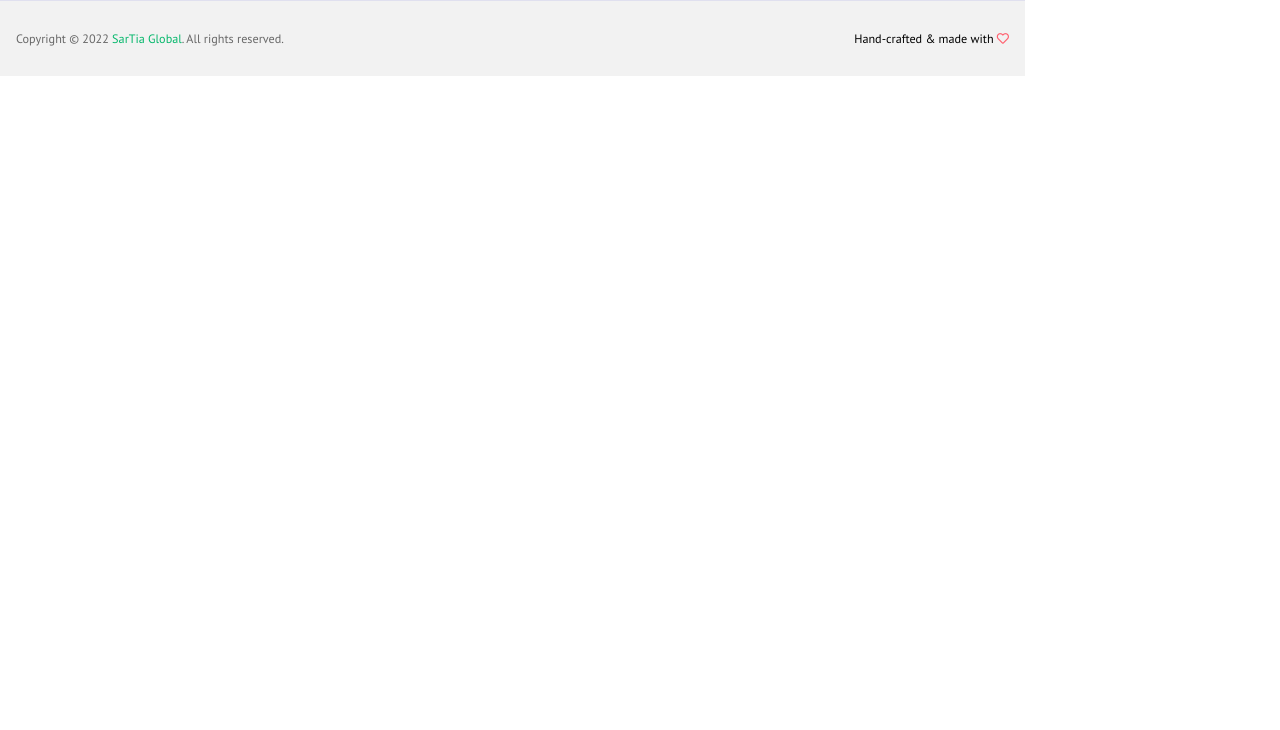
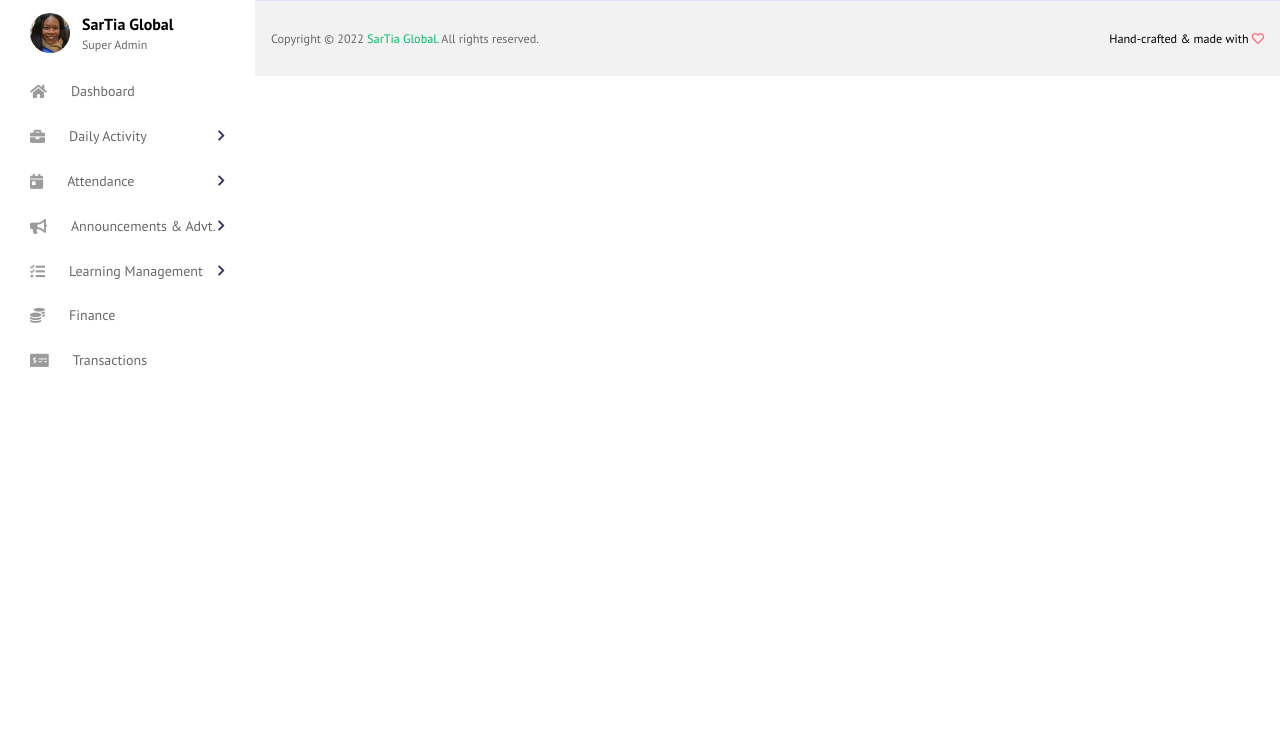
Before and after one commit to birusharmaa/ssss, a CodeIgniter 4 app: template app/Views/admin/dashboard/index.php in a window 1280 px wide. Shown: the part 70-800 px from the top of the page. Run offline with PHP 8.4 and a stand-in for CodeIgniter, Linux system fonts and the light colour scheme; the template is opened without the code that fills it, so the values that code supplies are empty; some libraries are stand-ins or nearby versions.

Commit message:
added sidebar

```diff
--- a/app/Views/admin/dashboard/index.php
+++ b/app/Views/admin/dashboard/index.php
@@ -10,6 +10,7 @@
   <div class="container-scroller">
     <?php include __DIR__ . '/../layout/navbar.php'; ?>
     <div class="container-fluid page-body-wrapper">
+      <?php include __DIR__ . '/../layout/sidebar.php'; ?>
       <div class="main-panel">
         <!-- main content will come here and please donot remove any tag -->
         <?php include __DIR__ . '/../layout/footer.php'; ?>
--- /dev/null
+++ b/app/Views/admin/layout/sidebar.php
@@ -0,0 +1,117 @@
+<nav class="sidebar sidebar-offcanvas" id="sidebar">
+        <ul class="nav">
+          <li class="nav-item nav-profile">
+            <div class="nav-link">
+              <div class="profile-image">
+                <img src="<?=base_url();?>/assets/images/faces/face5.jpg" alt="image"/>
+              </div>
+              <div class="profile-name">
+                <p class="name">
+                  SarTia Global
+                </p>
+                <p class="designation">
+                  Super Admin
+                </p>
+              </div>
+            </div>
+          </li>
+          <li class="nav-item">
+            <a class="nav-link" href="<?=base_url();?>/dashboard">
+              <i class="fa fa-home menu-icon"></i>
+              <span class="menu-title">Dashboard</span>
+            </a>
+          </li>
+          <li class="nav-item">
+            <a class="nav-link" data-toggle="collapse" href="#daily-activity" aria-expanded="false" aria-controls="daily-activity">
+              <i class="fas fa-briefcase menu-icon"></i>
+              <span class="menu-title">Daily Activity</span>
+              <i class="menu-arrow"></i>
+            </a>
+            <div class="collapse" id="daily-activity">
+              <ul class="nav flex-column sub-menu">
+                <li class="nav-item d-none d-lg-block">
+                  <a class="nav-link" href="#">New Leads</a>
+                </li>
+                <li class="nav-item">
+                  <a class="nav-link" href="#">Final Leads</a>
+                </li>
+                <li class="nav-item d-none d-lg-block">
+                  <a class="nav-link" href="#">Follow Ups</a>
+                </li>
+                <li class="nav-item">
+                  <a class="nav-link" href="#">Admission</a>
+                </li>
+                <li class="nav-item d-none d-lg-block">
+                  <a class="nav-link" href="#">Fee Collection</a>
+                </li>
+              </ul>
+            </div>
+          </li>
+          <li class="nav-item">
+            <a class="nav-link" data-toggle="collapse" href="#attendance" aria-expanded="false" aria-controls="attendance">
+              <i class="fas fa-calendar-day menu-icon"></i>
+              <span class="menu-title">Attendance</span>
+              <i class="menu-arrow"></i>
+            </a>
+            <div class="collapse" id="attendance">
+              <ul class="nav flex-column sub-menu">
+                <li class="nav-item d-none d-lg-block">
+                  <a class="nav-link" href="#">Trainer's Attendance</a>
+                </li>
+                <li class="nav-item">
+                  <a class="nav-link" href="#">Student's Attendance</a>
+                </li>
+              </ul>
+            </div>
+          </li>
+          <li class="nav-item">
+            <a class="nav-link" data-toggle="collapse" href="#announcements" aria-expanded="false" aria-controls="announcements">
+              <i class="fas fa-bullhorn menu-icon"></i>
+              <span class="menu-title">Announcements & Advt.</span>
+              <i class="menu-arrow"></i>
+            </a>
+            <div class="collapse" id="announcements">
+              <ul class="nav flex-column sub-menu">
+                <li class="nav-item d-none d-lg-block">
+                  <a class="nav-link" href="#">Bulk WhatsApp</a>
+                </li>
+                <li class="nav-item">
+                  <a class="nav-link" href="#">Bulk Email</a>
+                </li>
+                <li class="nav-item">
+                  <a class="nav-link" href="#">Bulk SMS</a>
+                </li>
+              </ul>
+            </div>
+          </li>
+          <li class="nav-item">
+            <a class="nav-link" data-toggle="collapse" href="#learning-management" aria-expanded="false" aria-controls="learning-management">
+              <i class="fas fa-tasks menu-icon"></i>
+              <span class="menu-title">Learning Management</span>
+              <i class="menu-arrow"></i>
+            </a>
+            <div class="collapse" id="learning-management">
+              <ul class="nav flex-column sub-menu">
+                <li class="nav-item d-none d-lg-block">
+                  <a class="nav-link" href="#">Contents Upload</a>
+                </li>
+                <li class="nav-item">
+                  <a class="nav-link" href="#">Pre-read</a>
+                </li>
+              </ul>
+            </div>
+          </li>
+          <li class="nav-item">
+            <a class="nav-link" href="#">
+              <i class="fas fa-coins menu-icon"></i>
+              <span class="menu-title">Finance</span>
+            </a>
+          </li>
+          <li class="nav-item">
+            <a class="nav-link" href="#">
+              <i class="fas fa-money-check-alt menu-icon"></i>
+              <span class="menu-title">Transactions</span>
+            </a>
+          </li>
+        </ul>
+      </nav>
```
